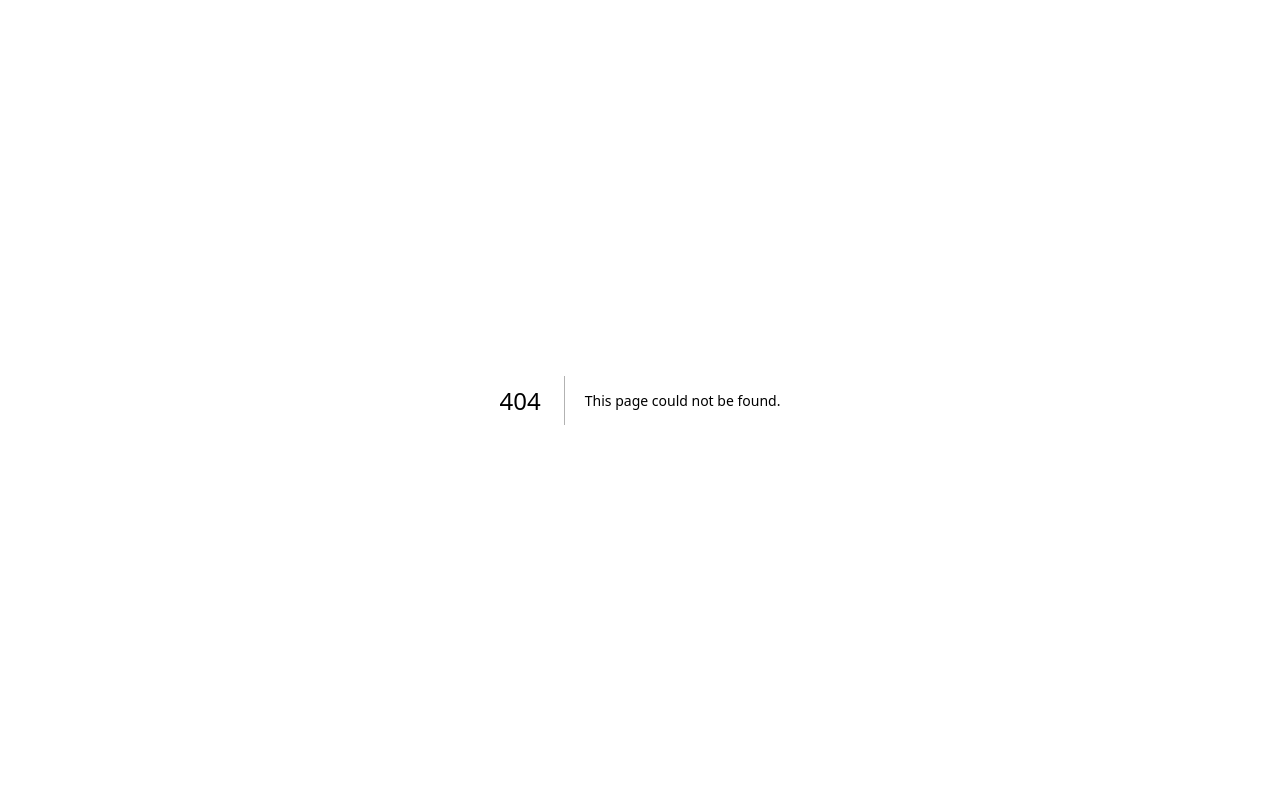
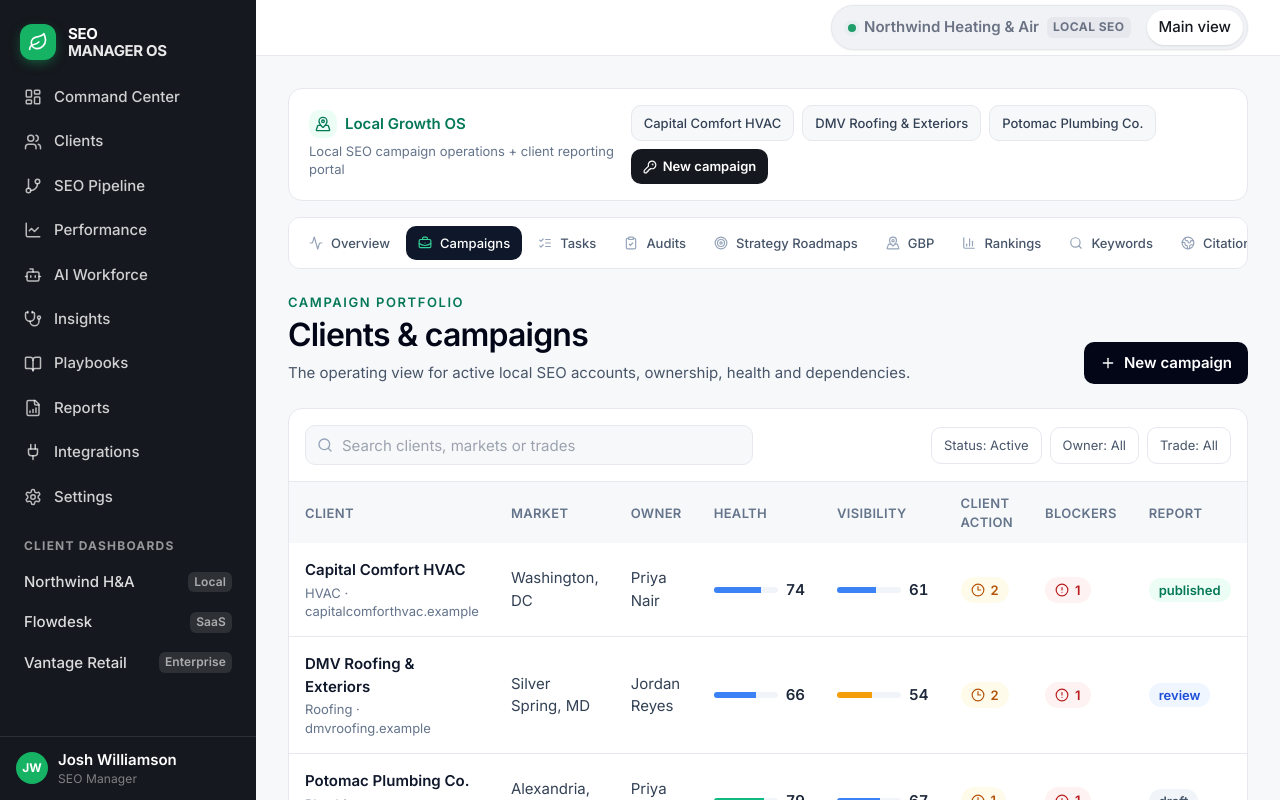
Before and after one commit to branderboy/seo-manager-os, a Next.js app: page /growth/campaigns in a window 1280 px wide. Before the commit this address had no page. Built offline with nearby package versions, Linux system fonts and the light colour scheme.

Commit message:
feat(local-growth): add campaigns route

```diff
--- /dev/null
+++ b/src/app/(os)/growth/campaigns/page.tsx
@@ -0,0 +1,5 @@
+import { CampaignList } from "@/components/local-growth/campaign-list";
+
+export default function CampaignsPage() {
+  return <CampaignList />;
+}
```
